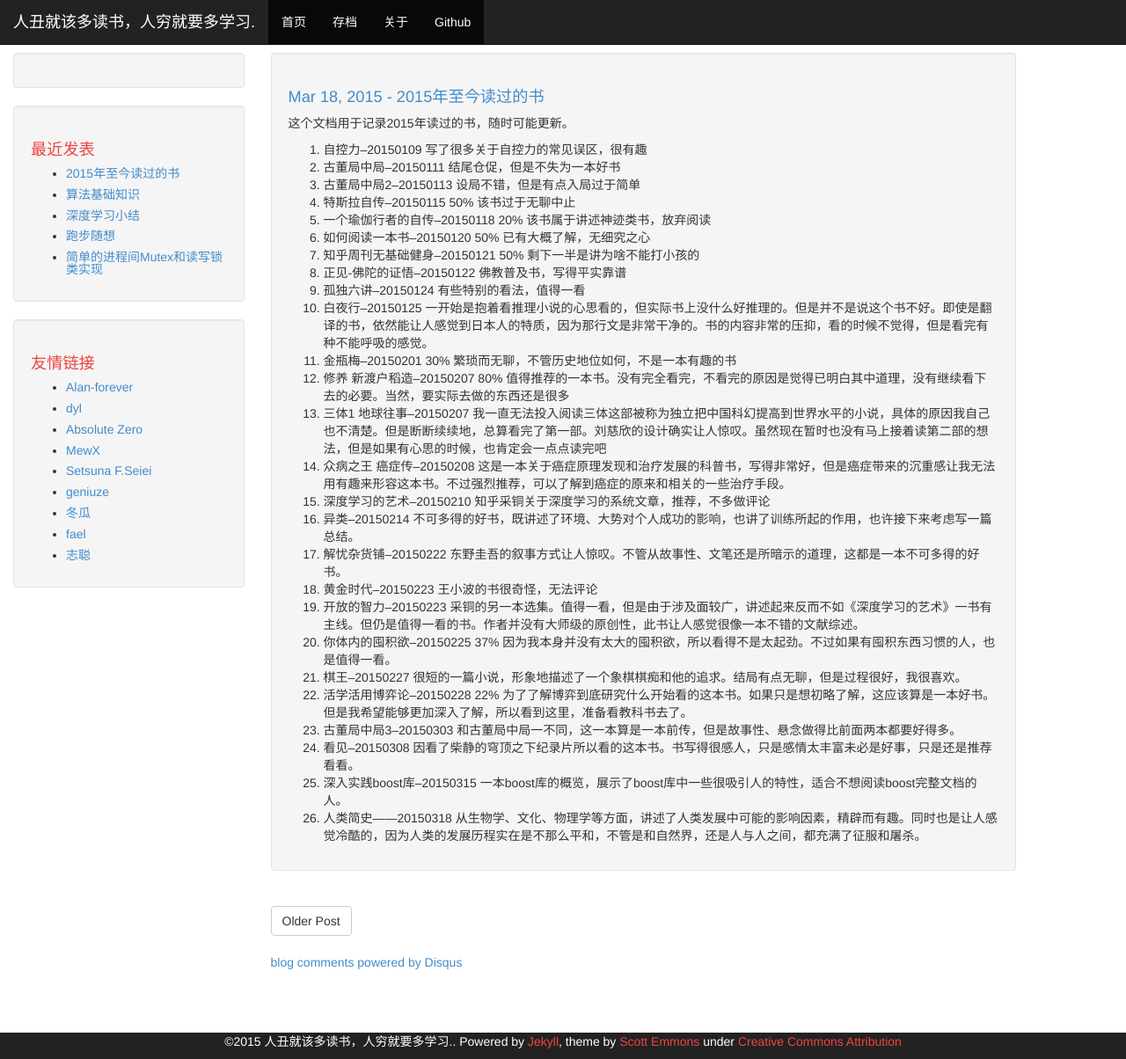
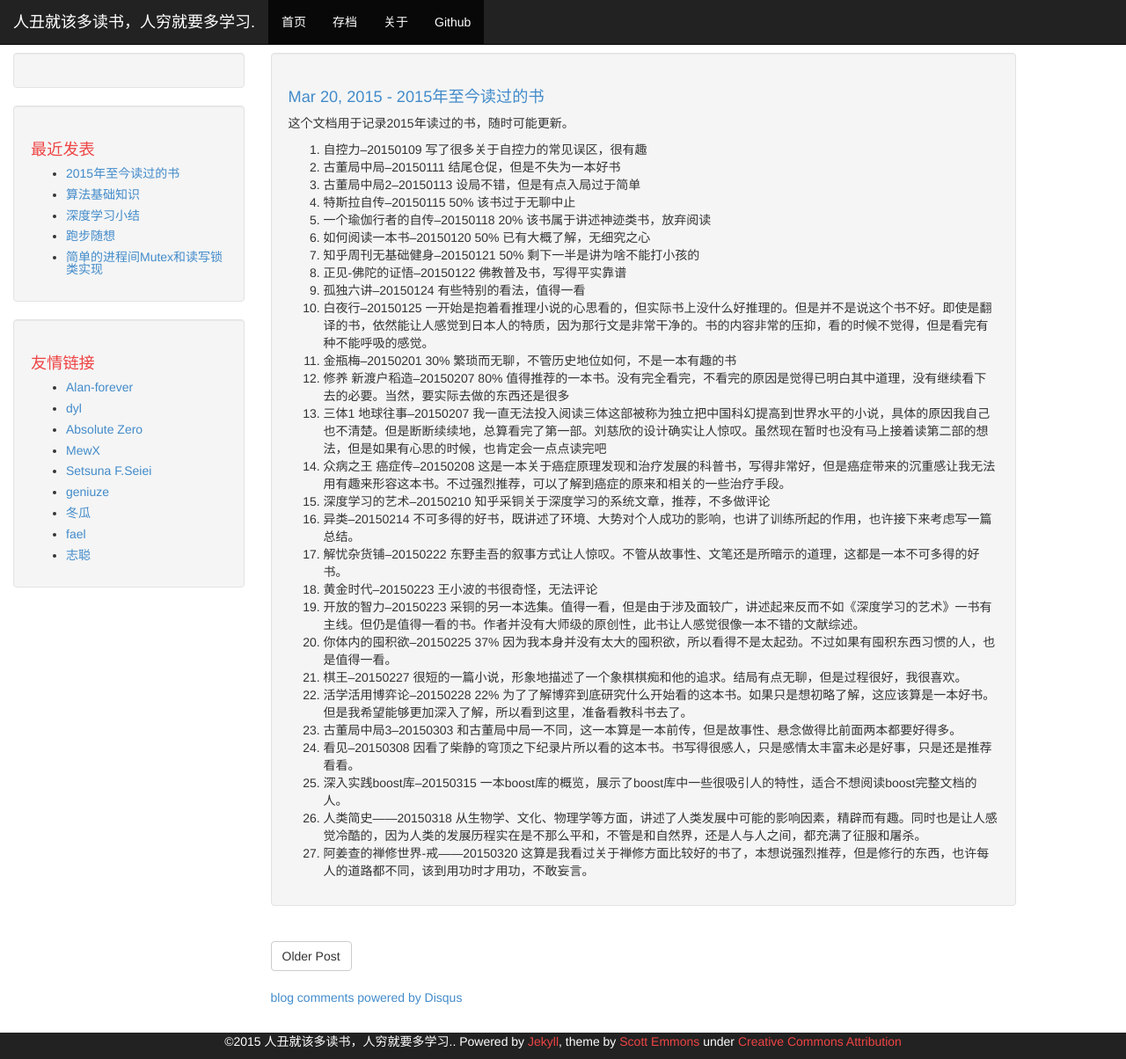
Before and after one commit to phonzia/old_blog, a Jekyll site: the page built from _posts/2015-03-20-BooksRead.md, in a window 1280 px wide and 1204 px high. Shown: the whole window at 88% size. Built offline with Jekyll 4.4.1, drawn with Linux system fonts in a browser that asks for light colours; Markdown is read by kramdown in place of the engine named in the settings; comment, search, counter and statistics services are not loaded.

Commit message:
add book read

```diff
--- a/_posts/2015-03-18-BooksRead.md
+++ b/_posts/2015-03-20-BooksRead.md
@@ -31,3 +31,4 @@ title: "2015年至今读过的书"
 24. 看见--20150308 因看了柴静的穹顶之下纪录片所以看的这本书。书写得很感人，只是感情太丰富未必是好事，只是还是推荐看看。
 25. 深入实践boost库--20150315 一本boost库的概览，展示了boost库中一些很吸引人的特性，适合不想阅读boost完整文档的人。
 26. 人类简史——20150318 从生物学、文化、物理学等方面，讲述了人类发展中可能的影响因素，精辟而有趣。同时也是让人感觉冷酷的，因为人类的发展历程实在是不那么平和，不管是和自然界，还是人与人之间，都充满了征服和屠杀。
+27. 阿姜查的禅修世界-戒——20150320 这算是我看过关于禅修方面比较好的书了，本想说强烈推荐，但是修行的东西，也许每人的道路都不同，该到用功时才用功，不敢妄言。
```
